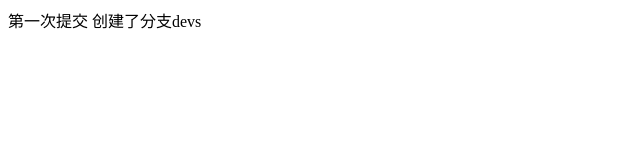
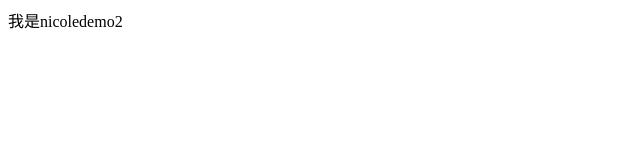
Before and after one commit to my2dieer/Nicole, a plain HTML site: page index.html in a window 1280 px wide. Shown: the whole page, without its empty margins (0-640 px from the left). Drawn offline with Linux system fonts and the light colour scheme.

Commit message:
我是nicoledemo2

```diff
--- a/index.html
+++ b/index.html
@@ -5,8 +5,7 @@
 </head>
 <body>
 
-第一次提交
-创建了分支devs
+我是nicoledemo2
 
 </body>
 </html>
```
